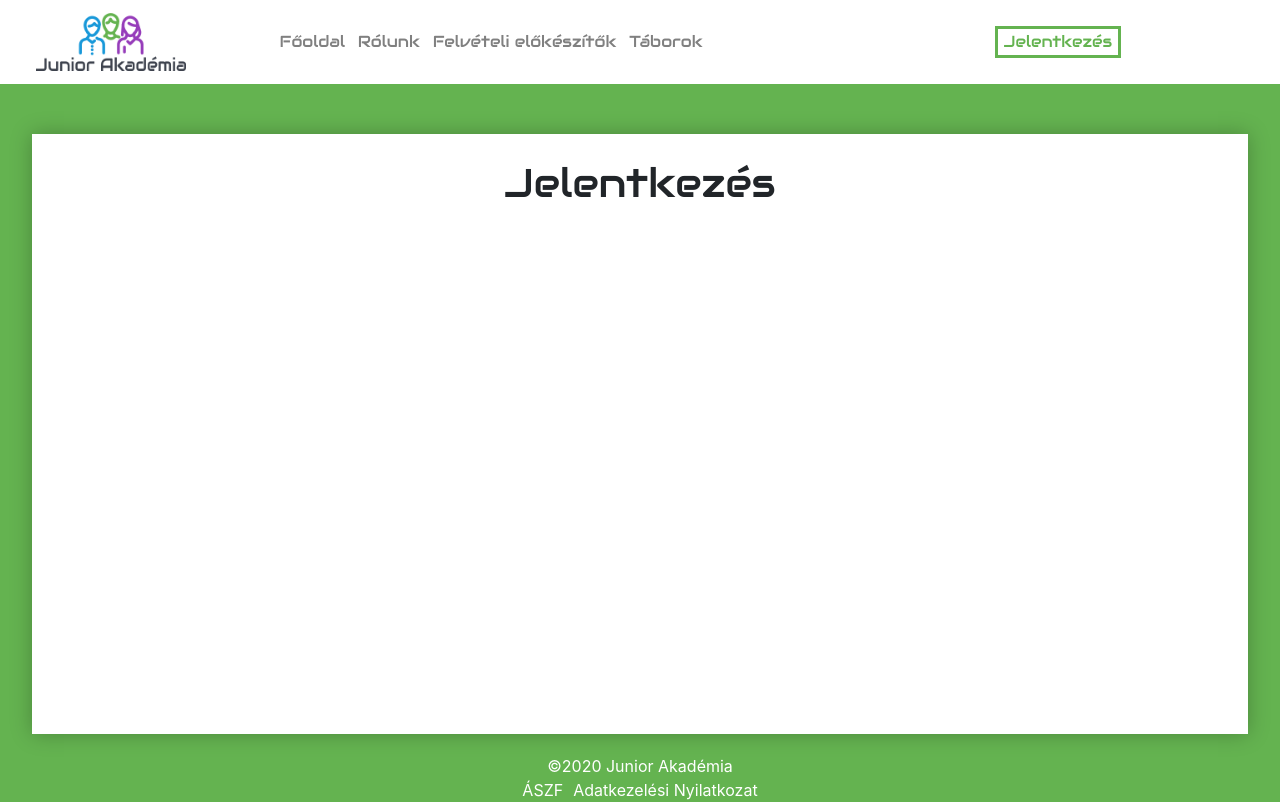
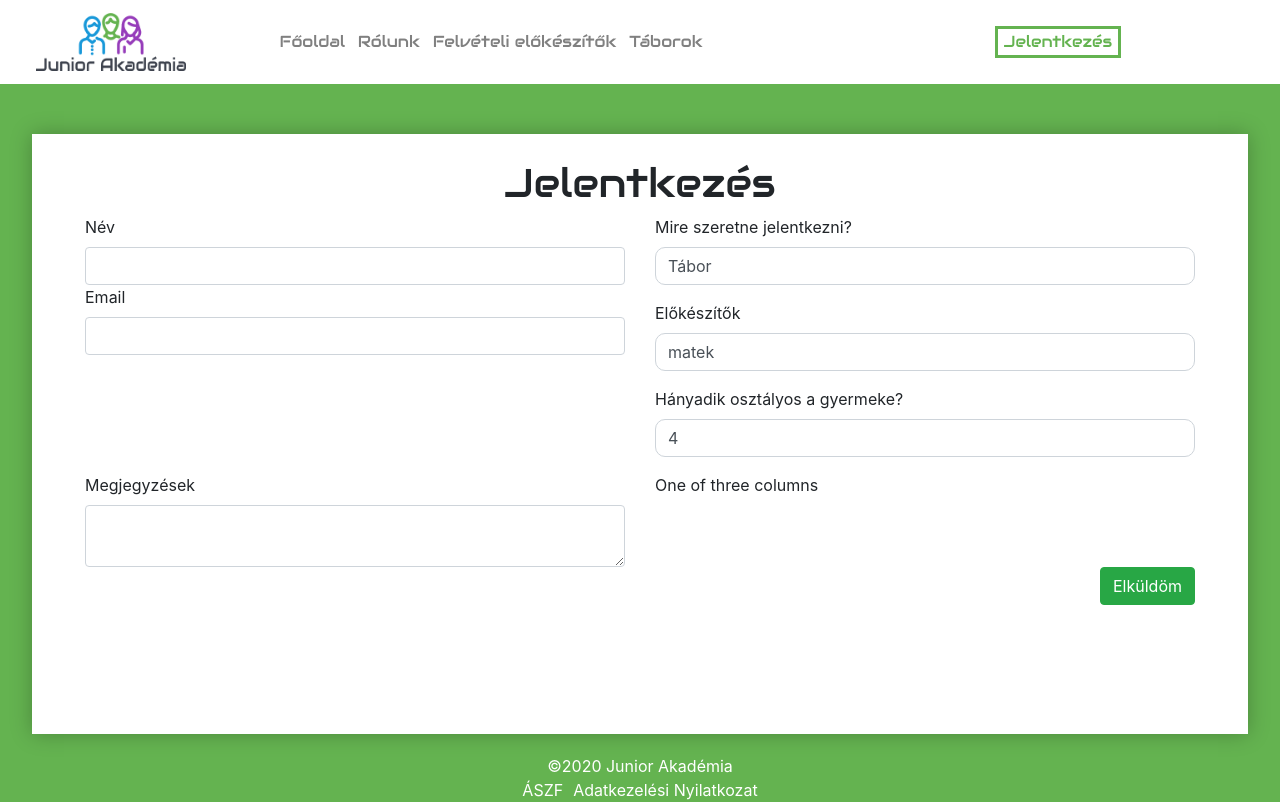
Before and after one commit to Cyri0/Vue-JuniorAkademia, a Vue app: page /#/apply in a window 1280 px wide. Built offline with nearby package versions, Linux system fonts and the light colour scheme.

Commit message:
Small changes carousel

```diff
--- a/src/components/Apply.vue
+++ b/src/components/Apply.vue
@@ -2,9 +2,70 @@
   <div class="page green_page">
     <div class="board">
       <h1 class="title">Jelentkezés</h1>
+      <div class="container">
+        <div class="row">
+          <div class="col-lg-12"></div>
+          <div class="col-sm-6">
+            <div class="form-group">
+              <label for="name">Név</label>
+              <input type="text" class="form-control" name="name" id="name" aria-describedby="name" />
+              <label for="email">Email</label>
+              <input
+                type="email"
+                class="form-control"
+                name="email"
+                id="email"
+                aria-describedby="emailHelpId"
+              />
+            </div>
+          </div>
+          <div class="col-sm-6">
+            <form>
+              <div class="form-group">
+                <label for="typeSelector">Mire szeretne jelentkezni?</label>
+                <select class="form-control" id="typeSelector" @change="handleChange">
+                  <option value="tabor" data-foo = "tabor">Tábor</option>
+                  <option balue="elokeszito" data-foo = "elokeszito">Felvételi előkészítő</option>
+                </select>
+              </div>
+
+              <div class="form-group">
+                <label for="elokeszitoTypeSelector">Előkészítők</label>
+                <select class="form-control" id="typeSelector" @change="handleChange">
+                  <option value="math" data-foo = "math">matek</option>
+                  <option balue="hun_lang" data-foo = "hun_lang">magyar</option>
+                </select>
+              </div>
+
+
+
+              <div class="form-group">
+                <label for="typeSelector">Hányadik osztályos a gyermeke?</label>
+                <select class="form-control" id="classSelector">
+                  <option>4</option>
+                  <option>5</option>
+                  <option>6</option>
+                  <option>7</option>
+                  <option>8</option>
+                </select>
+              </div>
+            </form>
+          </div>
+          <div class="col-sm-6">
+            <label for>Megjegyzések</label>
+            <textarea class="form-control"></textarea>
+          </div>
+          <div class="col-sm-6">One of three columns</div>
+
+          <div class="col-lg-12">
+            <button class="btn btn-success right_float" type="submit" value="Submint">Elküldöm</button>
+          </div>
+        </div>
+      </div>
     </div>
     <div class="mandatory">
-      ©2020 Junior Akadémia <br>
+      ©2020 Junior Akadémia
+      <br />
       <router-link to="/DataManagementStatement/aszf">ÁSZF</router-link>
       <router-link to="/DataManagementStatement/adatkezelesinyilatkozat">Adatkezelési Nyilatkozat</router-link>
     </div>
@@ -12,9 +73,66 @@
 </template>
 
 <script>
-export default {};
+export default {
+
+methods: {
+    handleChange(e) {
+        if(e.target.options.selectedIndex > -1) {
+
+            let selectedType = e.target.options[e.target.options.selectedIndex].dataset.foo;
+
+            console.log(selectedType);
+
+            if(selectedType === "tabor"){
+              console.log("Yeee, Táborba megyünk!");
+            }
+        }
+    }
+}
+};
+
 </script>
 
-<!-- Add "scoped" attribute to limit CSS to this component only -->
 <style scoped>
+.row div {
+  /* border: 1px solid black; */
+}
+
+.right_float{
+  float: right;
+}
+
+.hide{
+  display: none;
+}
+
+select {
+  -webkit-appearance: none;
+  -moz-appearance: none;
+  -o-appearance: none;
+  appearance: none;
+  background-color: white !important;
+  border-radius: 10px;
+}
+
+select::-ms-expand {
+  display: none;
+}
+
+select + i.fa {
+  float: right;
+  margin-top: -26px;
+  margin-right: 10px;
+  /* this is so when you click on the chevron, your click actually goes on the dropdown menu */
+  pointer-events: none;
+  /* everything after this is just to cover up the original arrow */
+  /* (for browsers that don't support the syntax used above) */
+  background-color: transparent;
+  color: black !important;
+  padding-right: 5px;
+}
+
+select option {
+  padding-right: 21px;
+}
 </style>
--- a/src/components/Landing.vue
+++ b/src/components/Landing.vue
@@ -13,14 +13,20 @@
           <li data-target="#carouselExampleIndicators" data-slide-to="2"></li>
         </ol>
         <div class="carousel-inner">
-          <div class="carousel-item active" id="pics1">
-
-            <!--<h2 class="title">Alma</h2> -->
-          </div>
+          <div class="carousel-item active" id="pics1"></div>
           <div class="carousel-item" id="pics2">
-
+            <div class="description">
+              <h2>Felvételi előkészítők</h2>
+              <p>4.-8. osztályos gyerekeknek</p>
+              <p>A középiskolai felvételi előkészítő foglalkozásaink alatt a felvételi feladatsorok kérdéseinek megfelelő kompetenciákat is fejlesztjük. Ilyen például a logikai problémafelismerő és megoldó képesség.</p>
+            </div>
           </div>
           <div class="carousel-item" id="pics3">
+            <div class="description">
+              <h2>Nyári táborok</h2>
+              <p>Nyári táborainkban tematikus programokkal várjuk a különböző érdeklődési körrel rendelkező gyerekeket befejezett első osztályos kortól.</p>
+              <p>Változatos és egészséges étkezés, szabadidős programok.</p>
+            </div>
           </div>
         </div>
         <a
@@ -45,11 +51,11 @@
     </div>
 
     <div class="mandatory">
-      ©2020 Junior Akadémia <br>
+      ©2020 Junior Akadémia
+      <br />
       <router-link to="/DataManagementStatement/aszf">ÁSZF</router-link>
       <router-link to="/DataManagementStatement/adatkezelesinyilatkozat">Adatkezelési Nyilatkozat</router-link>
     </div>
-
   </div>
 </template>
 
@@ -64,7 +70,7 @@ export default {};
   --my_blue: #34a4dd;
 }
 
-.landing_board{
+.landing_board {
   margin-top: 112px;
 }
 
@@ -91,44 +97,85 @@ export default {};
   color: white;
 }
 
-.carousel{
+.carousel {
   width: 80vw;
   min-width: 500px;
   max-width: 1000px;
   margin: auto;
 }
 
-.carousel-item{
+.carousel-item {
   background-color: gray;
   height: 500px;
   background-size: cover;
   background-position: center;
 }
 
-#pics1{
+#pics1 {
   background-image: url("../assets/carousel/pics1.jpg");
 }
-#pics2{
-    background-image: url("../assets/carousel/pics2.jpg");
+#pics2 {
+  background-image: url("../assets/carousel/pics2.jpg");
 }
-#pics2{
-
+#pics3 {
+  background-image: url("../assets/carousel/pics3.jpg");
 }
 
-@media screen and (max-width:650px) {
+.description {
+  width: 40%;
+  height: 85%;
+  margin-top: 2.5%;
+  margin-right: 100px;
+  float: right;
+  background-color: rgba(255, 255, 255, 0.7);
+  border-radius: 50px 0px 50px 0px;
+  padding: 15px;
+}
 
+.description h2 {
+  margin-top: 90px;
+  margin-bottom: 20px;
+}
+
+@media screen and (max-width: 750px) {
+  .description h2 {
+    margin-top: 90px;
+    margin-bottom: 10px;
+    font-size: 20px;
+  }
+
+  .description {
+    margin-right: 50px;
+  }
+
+  .description p {
+    font-size: 11px;
+  }
+}
+
+@media screen and (max-width: 500px) {
+  .description h2 {
+    margin-top: 20px;
+    margin-bottom: 10px;
+    font-size: 20px;
+  }
+
+  .description p {
+    font-size: 11px;
+  }
+}
+
+@media screen and (max-width: 650px) {
   .subscribe_btn {
     margin-top: 50px;
   }
 
-  .carousel{
+  .carousel {
     min-width: 90vw;
   }
 
-  .carousel-item{
+  .carousel-item {
     height: 400px;
   }
-
-
 }
 </style>
```
Also changed, not shown: 1 other file (tests, documents, lock files or other folders).
